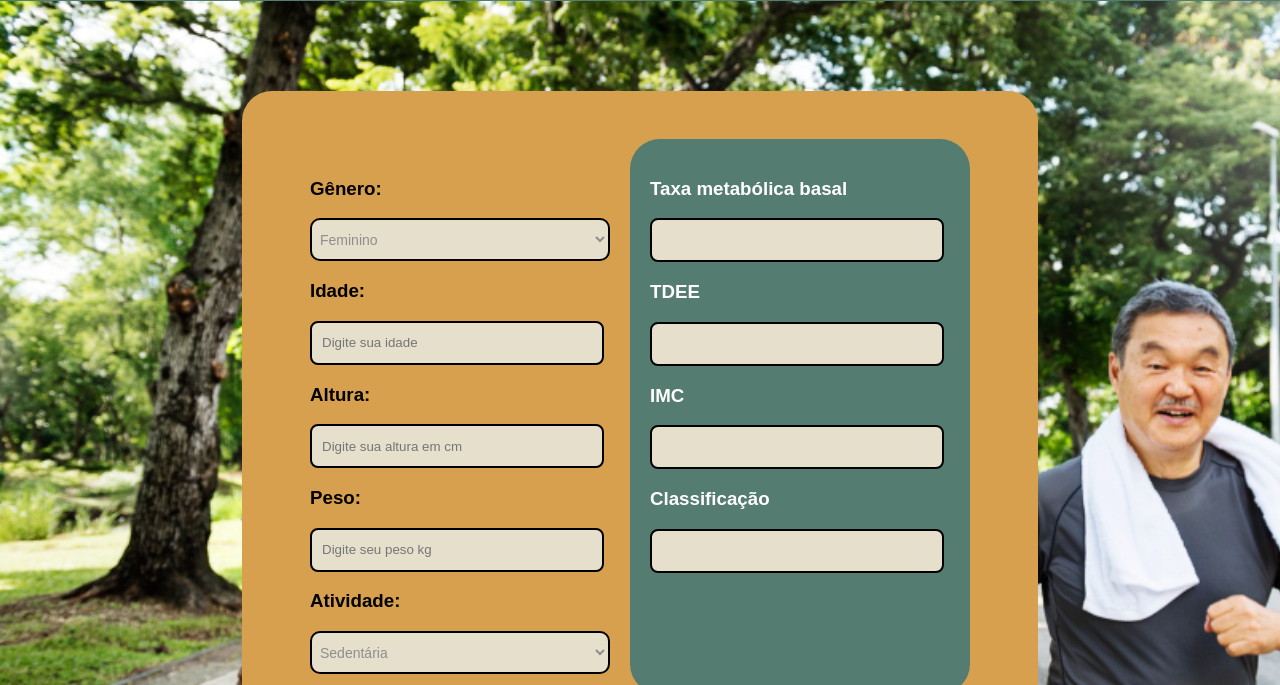
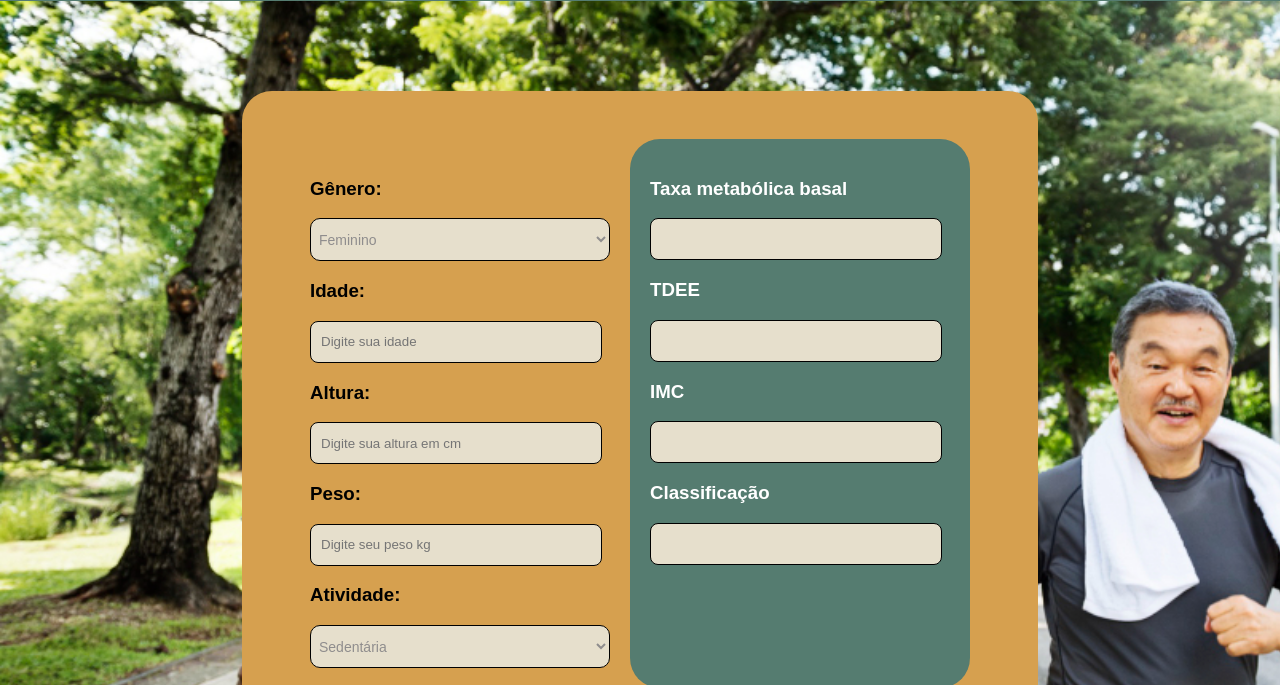
Before and after one commit to anabueno25/Be-Healthy, a plain HTML site: page projetoIndividual/calculadora.html in a window 1280 px wide. Shown: the part 85-770 px from the top of the page. Drawn offline with Linux system fonts and the light colour scheme.

Commit message:
Adicionando mais detalhes na calculadora

```diff
--- a/projetoIndividual/css/calculadora.css
+++ b/projetoIndividual/css/calculadora.css
@@ -71,7 +71,7 @@ a{
 input {
     width: 90%;
     height: 20px;
-    border: 2px solid;
+    border: 1px solid;
     border-radius: 8px;
     padding: 10px;
     background: #E6DFCC;
@@ -103,8 +103,7 @@ h1 {
     color: #8f8d8d;
     text-indent: 0.01px;
     border-radius: 10px;
-    border: 2px solid;
-    border-color: black;
+    border: 1px solid black;
     font-size: 14px;
 
 }
```
